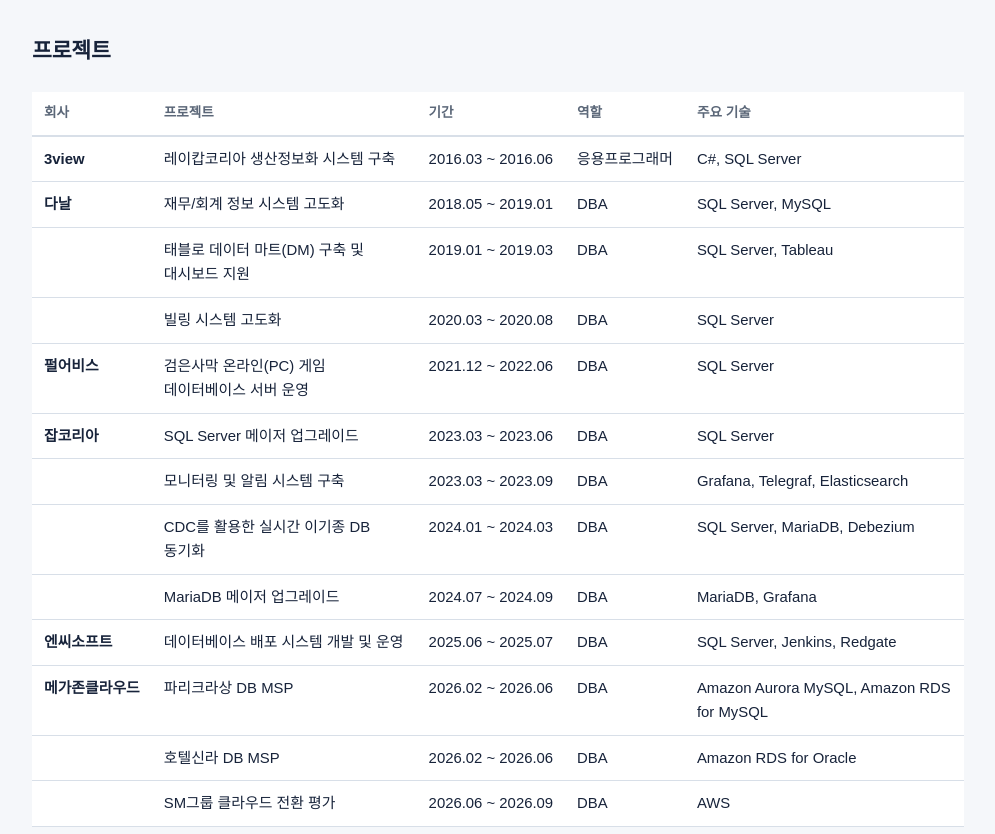
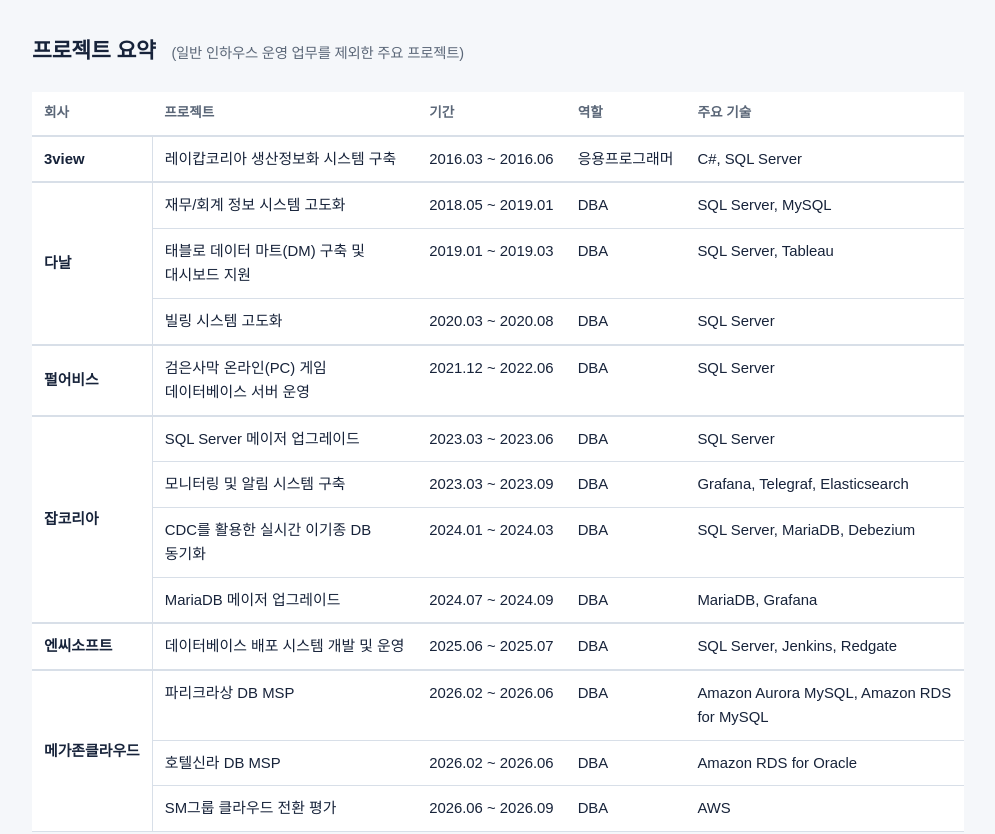
Before and after one commit to ku891005/portfolio-board, a plain HTML site: page index.html in a window 1280 px wide. Shown: the part 1880-2714 px from the top of the page, without its empty margins (142-1137 px from the left). Drawn offline with Linux system fonts and the light colour scheme; a web font is replaced by a local one.

Commit message:
Add files via upload

```diff
--- a/index.html
+++ b/index.html
@@ -75,7 +75,8 @@ h2 small { font-size: .9rem; font-weight: 500; color: var(--muted); margin-left:
 table { width: 100%; border-collapse: collapse; font-size: .93rem; background: var(--surface); }
 th, td { text-align: left; padding: 10px 12px; border-bottom: 1px solid var(--line); vertical-align: top; }
 th { font-weight: 600; color: var(--muted); font-size: .85rem; border-bottom: 2px solid var(--line); }
-td.co { font-weight: 600; white-space: nowrap; }
+td.co { font-weight: 600; white-space: nowrap; vertical-align: middle; border-right: 1px solid var(--line); }
+tr.grp td { border-top: 2px solid var(--line); }
 .nowrap { white-space: nowrap; }
 
 .cols table { table-layout: fixed; }
@@ -151,23 +152,23 @@ footer { padding: 32px 0 56px; color: var(--muted); font-size: .85rem; border-to
 </section>
 
 <section aria-labelledby="t-projects">
-  <h2 id="t-projects">프로젝트</h2>
+  <h2 id="t-projects">프로젝트 요약 <small>(일반 인하우스 운영 업무를 제외한 주요 프로젝트)</small></h2>
   <div class="tbl"><table>
     <thead><tr><th>회사</th><th>프로젝트</th><th>기간</th><th>역할</th><th>주요 기술</th></tr></thead>
     <tbody>
-<tr><td class="co">3view</td><td>레이캅코리아 생산정보화 시스템 구축</td><td class="nowrap">2016.03 ~ 2016.06</td><td class="nowrap">응용프로그래머</td><td>C#, SQL Server</td></tr>
-<tr><td class="co">다날</td><td>재무/회계 정보 시스템 고도화</td><td class="nowrap">2018.05 ~ 2019.01</td><td class="nowrap">DBA</td><td>SQL Server, MySQL</td></tr>
-<tr><td class="co"></td><td>태블로 데이터 마트(DM) 구축 및 대시보드 지원</td><td class="nowrap">2019.01 ~ 2019.03</td><td class="nowrap">DBA</td><td>SQL Server, Tableau</td></tr>
-<tr><td class="co"></td><td>빌링 시스템 고도화</td><td class="nowrap">2020.03 ~ 2020.08</td><td class="nowrap">DBA</td><td>SQL Server</td></tr>
-<tr><td class="co">펄어비스</td><td>검은사막 온라인(PC) 게임 데이터베이스 서버 운영</td><td class="nowrap">2021.12 ~ 2022.06</td><td class="nowrap">DBA</td><td>SQL Server</td></tr>
-<tr><td class="co">잡코리아</td><td>SQL Server 메이저 업그레이드</td><td class="nowrap">2023.03 ~ 2023.06</td><td class="nowrap">DBA</td><td>SQL Server</td></tr>
-<tr><td class="co"></td><td>모니터링 및 알림 시스템 구축</td><td class="nowrap">2023.03 ~ 2023.09</td><td class="nowrap">DBA</td><td>Grafana, Telegraf, Elasticsearch</td></tr>
-<tr><td class="co"></td><td>CDC를 활용한 실시간 이기종 DB 동기화</td><td class="nowrap">2024.01 ~ 2024.03</td><td class="nowrap">DBA</td><td>SQL Server, MariaDB, Debezium</td></tr>
-<tr><td class="co"></td><td>MariaDB 메이저 업그레이드</td><td class="nowrap">2024.07 ~ 2024.09</td><td class="nowrap">DBA</td><td>MariaDB, Grafana</td></tr>
-<tr><td class="co">엔씨소프트</td><td>데이터베이스 배포 시스템 개발 및 운영</td><td class="nowrap">2025.06 ~ 2025.07</td><td class="nowrap">DBA</td><td>SQL Server, Jenkins, Redgate</td></tr>
-<tr><td class="co">메가존클라우드</td><td>파리크라상 DB MSP</td><td class="nowrap">2026.02 ~ 2026.06</td><td class="nowrap">DBA</td><td>Amazon Aurora MySQL, Amazon RDS for MySQL</td></tr>
-<tr><td class="co"></td><td>호텔신라 DB MSP</td><td class="nowrap">2026.02 ~ 2026.06</td><td class="nowrap">DBA</td><td>Amazon RDS for Oracle</td></tr>
-<tr><td class="co"></td><td>SM그룹 클라우드 전환 평가</td><td class="nowrap">2026.06 ~ 2026.09</td><td class="nowrap">DBA</td><td>AWS</td></tr>
+<tr class="grp"><td class="co" rowspan="1">3view</td><td>레이캅코리아 생산정보화 시스템 구축</td><td class="nowrap">2016.03 ~ 2016.06</td><td class="nowrap">응용프로그래머</td><td>C#, SQL Server</td></tr>
+<tr class="grp"><td class="co" rowspan="3">다날</td><td>재무/회계 정보 시스템 고도화</td><td class="nowrap">2018.05 ~ 2019.01</td><td class="nowrap">DBA</td><td>SQL Server, MySQL</td></tr>
+<tr><td>태블로 데이터 마트(DM) 구축 및 대시보드 지원</td><td class="nowrap">2019.01 ~ 2019.03</td><td class="nowrap">DBA</td><td>SQL Server, Tableau</td></tr>
+<tr><td>빌링 시스템 고도화</td><td class="nowrap">2020.03 ~ 2020.08</td><td class="nowrap">DBA</td><td>SQL Server</td></tr>
+<tr class="grp"><td class="co" rowspan="1">펄어비스</td><td>검은사막 온라인(PC) 게임 데이터베이스 서버 운영</td><td class="nowrap">2021.12 ~ 2022.06</td><td class="nowrap">DBA</td><td>SQL Server</td></tr>
+<tr class="grp"><td class="co" rowspan="4">잡코리아</td><td>SQL Server 메이저 업그레이드</td><td class="nowrap">2023.03 ~ 2023.06</td><td class="nowrap">DBA</td><td>SQL Server</td></tr>
+<tr><td>모니터링 및 알림 시스템 구축</td><td class="nowrap">2023.03 ~ 2023.09</td><td class="nowrap">DBA</td><td>Grafana, Telegraf, Elasticsearch</td></tr>
+<tr><td>CDC를 활용한 실시간 이기종 DB 동기화</td><td class="nowrap">2024.01 ~ 2024.03</td><td class="nowrap">DBA</td><td>SQL Server, MariaDB, Debezium</td></tr>
+<tr><td>MariaDB 메이저 업그레이드</td><td class="nowrap">2024.07 ~ 2024.09</td><td class="nowrap">DBA</td><td>MariaDB, Grafana</td></tr>
+<tr class="grp"><td class="co" rowspan="1">엔씨소프트</td><td>데이터베이스 배포 시스템 개발 및 운영</td><td class="nowrap">2025.06 ~ 2025.07</td><td class="nowrap">DBA</td><td>SQL Server, Jenkins, Redgate</td></tr>
+<tr class="grp"><td class="co" rowspan="3">메가존클라우드</td><td>파리크라상 DB MSP</td><td class="nowrap">2026.02 ~ 2026.06</td><td class="nowrap">DBA</td><td>Amazon Aurora MySQL, Amazon RDS for MySQL</td></tr>
+<tr><td>호텔신라 DB MSP</td><td class="nowrap">2026.02 ~ 2026.06</td><td class="nowrap">DBA</td><td>Amazon RDS for Oracle</td></tr>
+<tr><td>SM그룹 클라우드 전환 평가</td><td class="nowrap">2026.06 ~ 2026.09</td><td class="nowrap">DBA</td><td>AWS</td></tr>
     </tbody>
   </table></div>
 </section>
```
